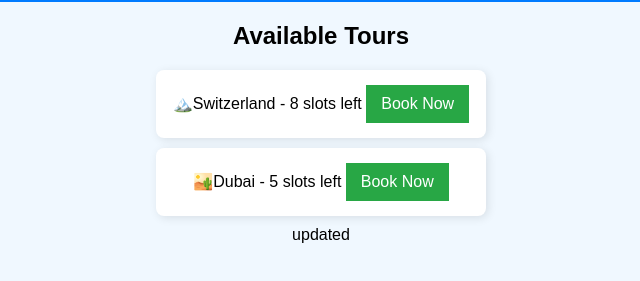
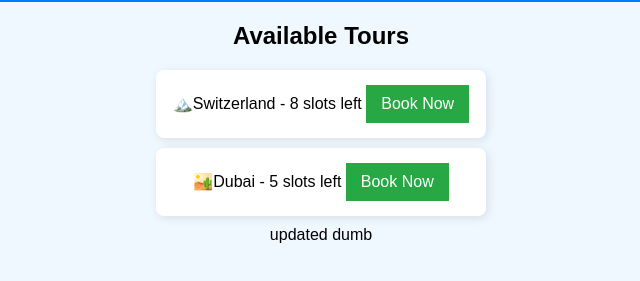
Before and after one commit to shansswj/coding-practice, a plain HTML site: page tour-booking-app/index.html in a window 1280 px wide. Shown: the part 157-438 px from the top of the page, 319-959 px from the left. Drawn offline with Linux system fonts and the light colour scheme.

Commit message:
dumb text

```diff
--- a/tour-booking-app/index.html
+++ b/tour-booking-app/index.html
@@ -16,7 +16,7 @@
             <ul>
                 <li>🏔️Switzerland - <span id="swiss-slots">8</span> slots left <button>Book Now</button></li>
                 <li>🏜️Dubai - <span id="dubai slots">5</span> slots left <button>Book Now</button></li>
-                updated
+                updated dumb
             </ul>
         </section>
         <script src="script.js"></script>
```
